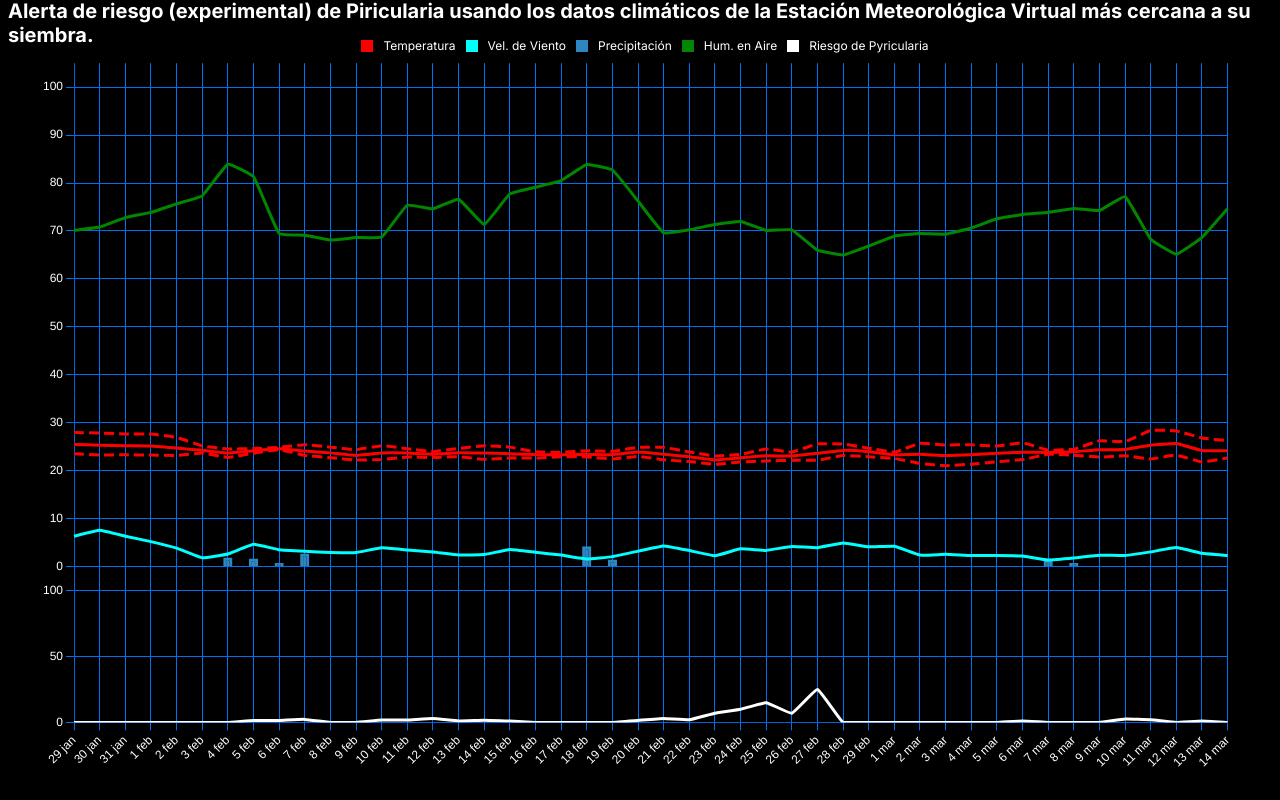
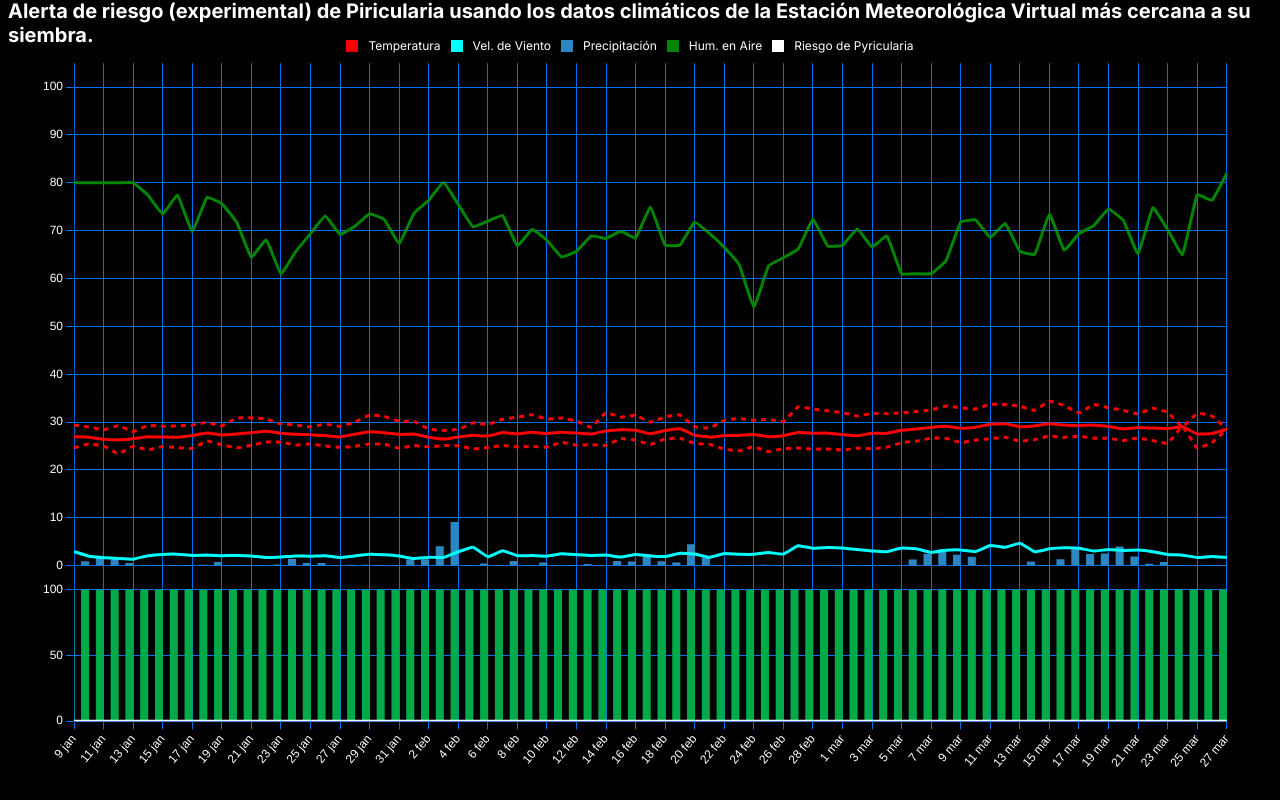
Before and after one commit to Priver-Group/pyricularia-chartjs, a plain HTML site: page index.html in a window 1280 px wide. Drawn offline with nearby package versions, Linux system fonts and the light colour scheme.

Commit message:
all datasets completed

```diff
--- a/index.html
+++ b/index.html
@@ -63,7 +63,7 @@
           width: 300px;
         }
         h1 {
-          font-size: 14px;
+          font-size: 12px;
           margin: 10px;
         }
         .canvasDiv {
--- /dev/null
+++ b/pyricularia_inference.csv
@@ -0,0 +1,80 @@
+datetime,tempmax,temp,tempmin,humidity,windspeed,winddir,precip,risk_label,risk_level
+2024-01-09,29.32,26.92,24.64,80.0,2.939,289.744,0.46,0,0
+2024-01-10,28.99,26.849,25.43,80.0,1.966,224.916,0.85,0,0
+2024-01-11,28.4,26.422,24.97,80.0,1.661,193.426,2.02,0,0
+2024-01-12,29.25,26.262,23.4,80.0,1.482,249.503,1.59,0,0
+2024-01-13,28.03,26.51,24.94,80.0,1.358,151.081,0.48,0,0
+2024-01-14,29.28,26.924,24.2,77.417,2.061,148.999,0.0,0,0
+2024-01-15,29.13,26.862,24.87,73.5,2.348,262.597,0.0,0,0
+2024-01-16,29.2,26.847,24.68,77.417,2.388,241.34,0.0,0,0
+2024-01-17,29.36,27.2,24.51,69.792,2.128,154.077,0.0,0,0
+2024-01-18,29.92,27.733,26.02,76.958,2.2,183.677,0.1,0,0
+2024-01-19,29.23,27.302,25.27,75.625,2.078,218.693,0.67,0,0
+2024-01-20,30.83,27.513,24.61,71.792,2.127,109.904,0.0,0,0
+2024-01-21,30.89,27.785,25.14,64.458,2.025,105.046,0.0,0,0
+2024-01-22,30.71,28.09,25.84,68.083,1.694,144.474,0.0,0,0
+2024-01-23,29.58,27.66,25.8,61.0,1.8,192.953,0.14,0,0
+2024-01-24,29.45,27.46,25.2,65.625,2.032,260.997,1.3,0,0
+2024-01-25,29.0,27.346,25.41,69.375,1.948,222.296,0.5,0,0
+2024-01-26,29.55,27.177,24.99,73.083,2.073,191.003,0.5,0,0
+2024-01-27,29.12,26.897,24.72,69.208,1.687,240.414,0.0,0,0
+2024-01-28,29.99,27.45,24.94,70.917,2.031,115.057,0.12,0,0
+2024-01-29,31.45,27.97,25.44,73.542,2.39,89.129,0.13,0,0
+2024-01-30,31.2,27.79,25.38,72.292,2.265,81.953,0.0,0,0
+2024-01-31,30.15,27.421,24.55,67.292,1.999,103.043,0.0,0,0
+2024-02-01,30.14,27.524,25.09,73.625,1.481,168.563,1.21,0,0
+2024-02-02,28.55,26.833,24.83,76.375,1.748,202.647,1.27,0,0
+2024-02-03,28.25,26.458,25.08,80.083,1.696,209.298,4.0,0,0
+2024-02-04,28.47,26.872,25.04,75.5,2.895,259.388,9.07,0,0
+2024-02-05,29.83,27.229,24.43,70.792,3.854,275.881,0.0,0,0
+2024-02-06,29.49,27.074,24.66,72.0,1.853,239.08,0.39,0,0
+2024-02-07,30.6,27.798,25.12,73.167,3.114,71.958,0.0,0,0
+2024-02-08,31.02,27.513,24.83,66.833,2.079,105.355,0.91,0,0
+2024-02-09,31.53,27.879,24.9,70.25,2.096,116.279,0.0,0,0
+2024-02-10,30.6,27.593,24.76,68.0,1.98,157.27,0.6,0,0
+2024-02-11,30.87,27.898,25.75,64.5,2.462,170.509,0.0,0,0
+2024-02-12,30.18,27.702,25.17,65.708,2.279,272.484,0.0,0,0
+2024-02-13,28.92,27.501,25.29,68.917,2.112,157.144,0.26,0,0
+2024-02-14,31.95,28.149,25.12,68.375,2.203,100.696,0.0,0,0
+2024-02-15,31.03,28.41,26.54,69.875,1.78,180.15,0.9,0,0
+2024-02-16,31.42,28.298,26.24,68.458,2.302,187.315,0.79,0,0
+2024-02-17,29.98,27.558,25.34,74.917,1.99,228.135,2.31,0,0
+2024-02-18,31.1,28.255,26.46,67.0,1.906,261.28,0.83,0,0
+2024-02-19,31.47,28.612,26.61,67.0,2.583,138.535,0.57,0,0
+2024-02-20,29.06,27.25,25.51,71.792,2.41,226.941,4.42,0,0
+2024-02-21,28.75,26.846,25.34,69.417,1.731,118.09,1.56,0,0
+2024-02-22,30.36,27.18,24.35,66.5,2.517,84.954,0.0,0,0
+2024-02-23,30.74,27.239,23.99,62.958,2.358,135.371,0.0,0,0
+2024-02-24,30.39,27.425,24.85,54.0,2.355,127.805,0.0,0,0
+2024-02-25,30.55,26.951,23.83,62.667,2.742,99.682,0.1,0,0
+2024-02-26,30.11,27.164,24.46,64.333,2.411,207.788,0.0,0,0
+2024-02-27,33.19,27.818,24.58,66.167,4.158,144.619,0.0,0,0
+2024-02-28,32.69,27.682,24.32,72.375,3.644,136.557,0.0,0,0
+2024-02-29,32.36,27.688,24.38,66.792,3.804,154.885,0.0,0,0
+2024-03-01,31.97,27.392,24.15,66.958,3.698,172.285,0.0,0,0
+2024-03-02,31.27,27.142,24.55,70.333,3.35,165.09,0.0,0,0
+2024-03-03,31.84,27.67,24.42,66.583,3.07,137.029,0.0,0,0
+2024-03-04,31.75,27.64,24.75,68.917,2.909,140.421,0.0,0,0
+2024-03-05,31.95,28.269,25.7,61.0,3.695,229.005,0.0,0,0
+2024-03-06,32.22,28.566,26.02,61.0,3.512,218.329,1.19,0,0
+2024-03-07,32.51,28.891,26.65,61.0,2.758,174.985,2.38,0,0
+2024-03-08,33.38,29.103,26.59,63.708,3.224,209.294,3.37,0,0
+2024-03-09,32.96,28.707,25.71,71.792,3.275,182.272,2.19,0,0
+2024-03-10,32.73,28.94,26.22,72.25,2.928,197.367,1.76,0,0
+2024-03-11,33.72,29.531,26.52,68.583,4.185,130.047,0.0,0,0
+2024-03-12,33.63,29.645,26.83,71.5,3.814,128.055,0.0,0,0
+2024-03-13,33.32,29.047,26.0,65.708,4.695,122.233,0.0,0,0
+2024-03-14,32.45,29.191,26.32,65.042,2.909,191.563,0.81,0,0
+2024-03-15,34.35,29.651,27.1,73.458,3.511,144.998,0.0,0,0
+2024-03-16,33.43,29.385,26.82,65.917,3.751,155.601,1.25,0,0
+2024-03-17,31.93,29.254,27.05,69.375,3.649,153.395,3.5,0,0
+2024-03-18,33.67,29.392,26.64,71.042,3.046,223.025,2.37,0,0
+2024-03-19,32.99,29.055,26.62,74.5,3.39,182.943,2.44,0,0
+2024-03-20,32.44,28.556,26.16,72.167,3.17,184.299,3.94,0,0
+2024-03-21,31.67,28.883,26.64,65.125,3.266,173.993,1.82,0,0
+2024-03-22,32.91,28.748,26.12,74.792,2.916,148.675,0.31,0,0
+2024-03-23,32.03,28.641,25.57,70.208,2.327,168.841,0.667,0,0
+2024-03-24,29.03,29.03,29.03,65.0,2.189,244.476,0.0,0,0
+2024-03-25,31.81,27.526,24.58,77.5,1.694,207.06,0.0,0,0
+2024-03-26,31.25,27.618,25.7,76.333,1.905,224.142,0.0,0,0
+2024-03-27,28.47,28.47,28.47,82.0,1.694,207.483,0.0,0,0
--- a/pyricularia_risk.js
+++ b/pyricularia_risk.js
@@ -1,5 +1,5 @@
 document.addEventListener('DOMContentLoaded', () => {
-  const csvUrl = 'pyricularia_service.csv'
+  const csvUrl = 'pyricularia_inference.csv'
   let data = {}
 
   Papa.parse(csvUrl, {
@@ -61,29 +61,49 @@ function graphic(data) {
   const riskData = data.map((item) => item.risk_label)
   console.log(riskData)
 
+  const numericRiskData = riskData.map(risk => parseFloat(risk));
+  console.log(numericRiskData)
+
+  function riskColors(values) {
+    return values.map((value) => {
+      switch (value) {
+        case 0:
+          return '#00AA48';
+        case 1:
+          return '#F7F203';
+        case 2:
+          return '#EB1B12';
+      }
+    });
+  }
+
   function generateDataset(config) {
     return {
       label: config.label,
       type: config.type,
-      data: data.map((item) => item[config.dataKey]),
-      borderColor: config.color,
-      backgroundColor: config.color,
-      borderWidth: 3,
+      data: data.map((item) => config.dataKey === 'risk_label' ? 100 : item[config.dataKey]),
+      borderColor: config.dataKey === 'risk_label' ? riskColors(numericRiskData) : config.color,
+      backgroundColor: config.dataKey === 'risk_label' ? riskColors(numericRiskData) : config.color,
+      borderWidth: config.dataKey === 'risk_label' || config.dataKey === 'precip' ? 0 : 3,
       categoryPercentage: config.barPercentage,
       barPercentage: config.barPercentage,
+      stack: config.type === 'bar'? true : undefined,
       tension: 0.1,
       pointRadius: (context) => {
         return 0;
       },
       pointHitRadius: 10,
       spanGaps: true,
-      fill: false,
       yAxisID: config.axis,
       borderDash: config.borderDash,
       tooltip: {
         callbacks: {
           label: (context) => {
-            return `${config.label}: ${context.parsed.y.toFixed(2)} ${config.unit}`;
+            if (config.label === ''){
+              return ''
+            } else {
+              return `${config.label}: ${context.parsed.y.toFixed(2)} ${config.unit}`;
+            }
           },
         },
       },
@@ -93,11 +113,12 @@ function graphic(data) {
   const datasets = [
     generateDataset({ label: 'Temperatura', type:'line', dataKey: 'temp', color: '#FF0000', axis:'y1', unit: 'ºC' }),
     generateDataset({ label: 'Vel. de Viento', type:'line', dataKey: 'windspeed', color: '#00FFFF', axis:'y1', unit: 'm/s' }),
-    generateDataset({ label: 'Precipitación', type:'bar', dataKey: 'precip', color: '#2E86C1', axis:'y1', unit: 'mm', barPercentage: '0.6' }),
+    generateDataset({ label: 'Precipitación', type:'bar', dataKey: 'precip', color: '#2E86C1', axis:'y1', unit: 'mm', barPercentage: '1' }),
     generateDataset({ label: 'Hum. en Aire', type:'line', dataKey: 'humidity', color: '#008600', axis:'y1', unit: '%' }),
     generateDataset({ label: 'Riesgo de Pyricularia', type:'line', dataKey: 'risk_level', color: '#FFFFFF', axis:'y2', unit: '% (experimental)' }),
-    generateDataset({ label: '', type:'line', dataKey: 'tempmax', color: '#FF0000', axis:'y1', unit: '', borderDash: [10, 5] }),
-    generateDataset({ label: '', type:'line', dataKey: 'tempmin', color: '#FF0000', axis:'y1', unit: '', borderDash: [10, 5] }),
+    generateDataset({ label: '', type:'bar', dataKey: 'risk_label', color: '#2E86C1', axis:'y2', unit: '', barPercentage: '1' }),
+    generateDataset({ label: '', type:'line', dataKey: 'tempmax', color: '#FF0000', axis:'y1', unit: '', borderDash: [5, 5] }),
+    generateDataset({ label: '', type:'line', dataKey: 'tempmin', color: '#FF0000', axis:'y1', unit: '', borderDash: [5, 5] }),
   ]
   console.log(datasets)
 
@@ -183,10 +204,10 @@ function graphic(data) {
             beginAtZero: true,
             minRotation: window.matchMedia('(max-width: 480px)').matches
               ? 45
-              : 45,
+              : 50,
             maxRotation: window.matchMedia('(max-width: 480px)').matches
               ? 45
-              : 45,
+              : 50,
           },
           grid: {
             display: true,
@@ -276,7 +297,7 @@ const htmlLegendPlugin = {
     )
 
     items.forEach((item) => {
-      if (item.text !== '') {
+      if (item.label !== '') {
         // Check if the label is not empty
         const li = document.createElement('li')
         if (window.matchMedia('(max-width: 480px)').matches) {
```
Also changed, not shown: old_data/pyricularia_service.csv (renamed from pyricularia_service.csv).
